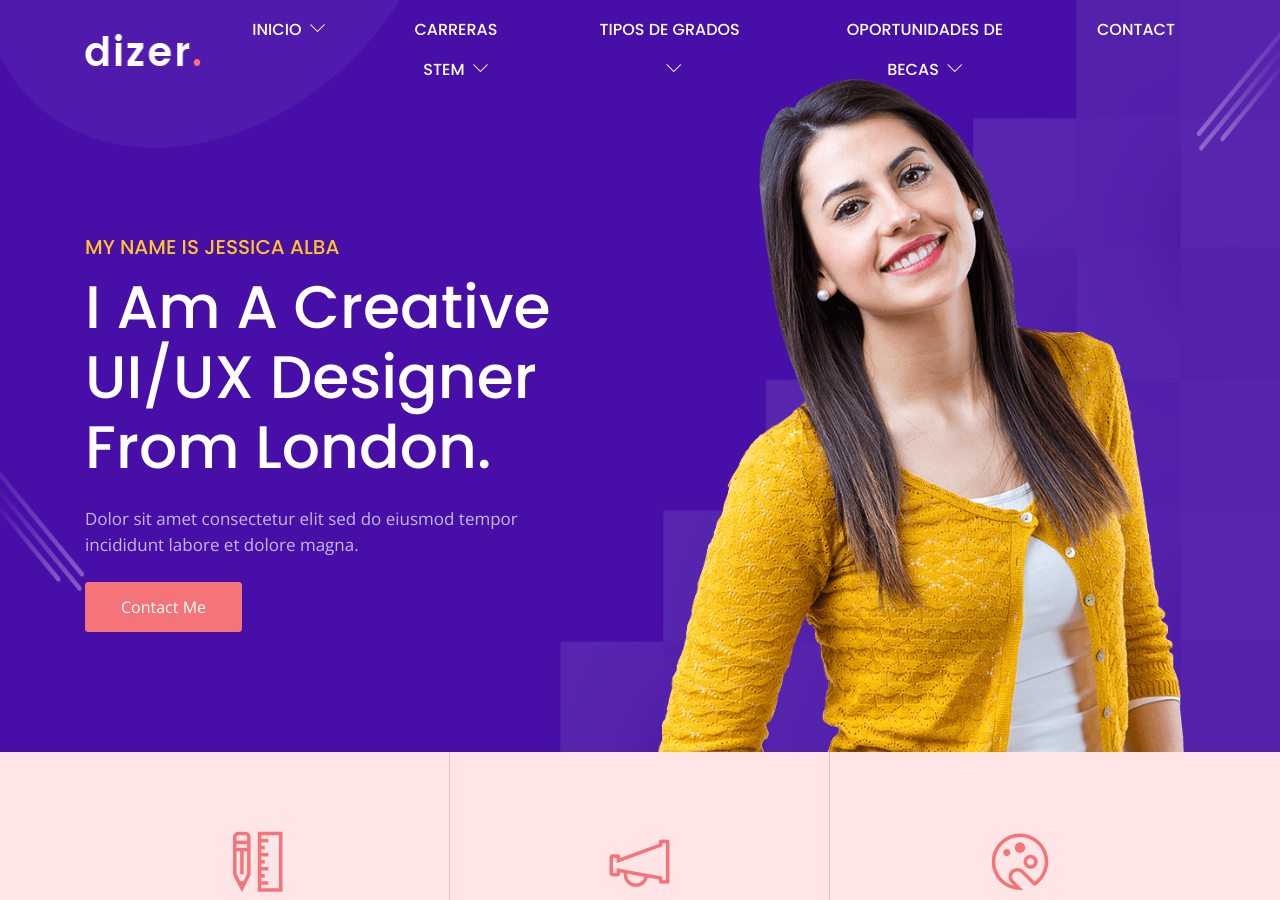
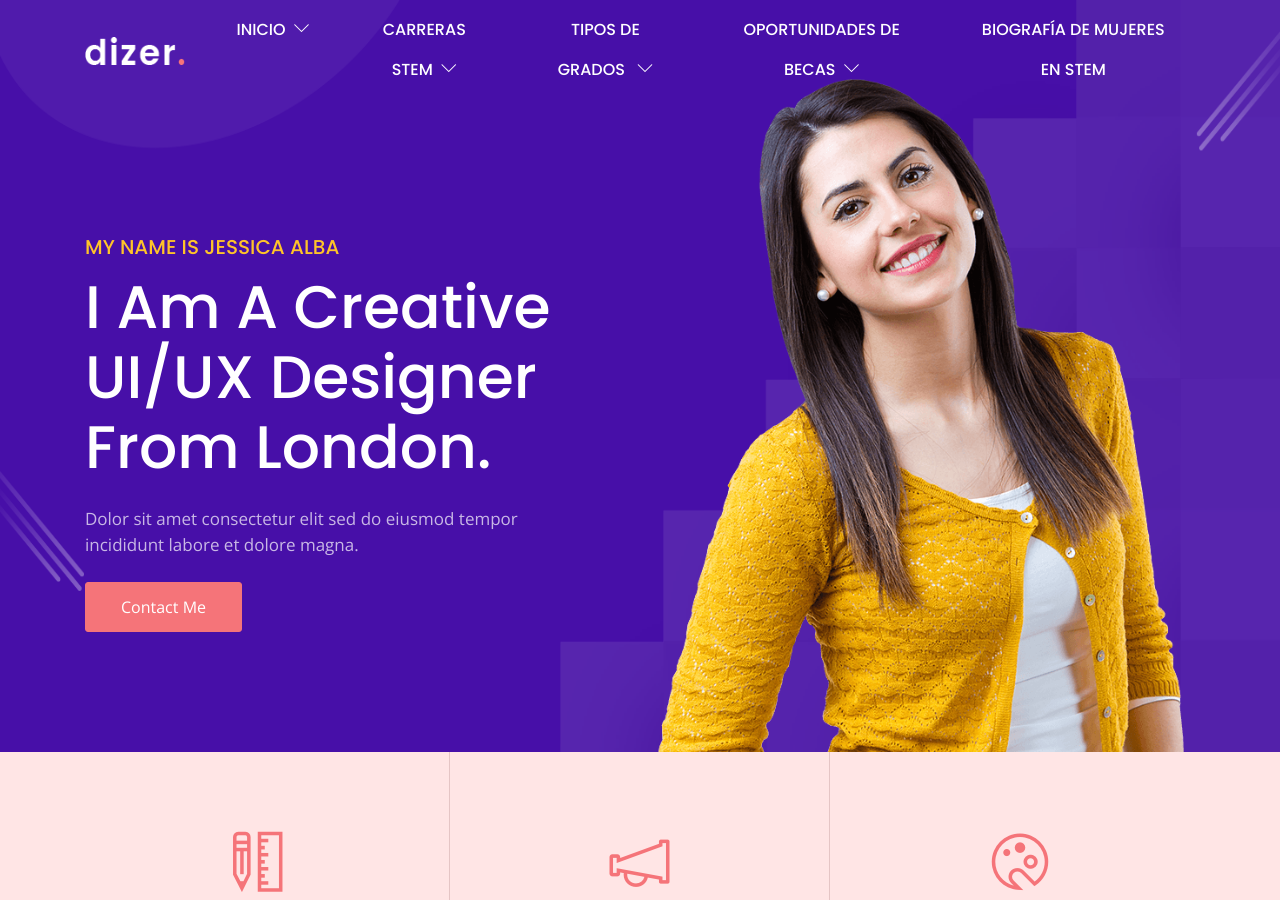
Before and after one commit to estaennosotraspiloto/estaennosotraspiloto, a Jekyll site: the page built from index.html, in a window 1280 px wide and 900 px high. Built offline with Jekyll 4.4.1, drawn with Linux system fonts in a browser that asks for light colours.

Commit message:
Update from Forestry.io estaennosotraspiloto updated _data/navigation.yml

```diff
--- a/_data/navigation.yml
+++ b/_data/navigation.yml
@@ -34,7 +34,7 @@ main:
     url: "/portfolio-2"
   - name: "404"
     url: "/404"
-- name: Contact
+- name: Biografía de Mujeres en STEM
   url: "/contact"
 footer:
 - name: Services
```
